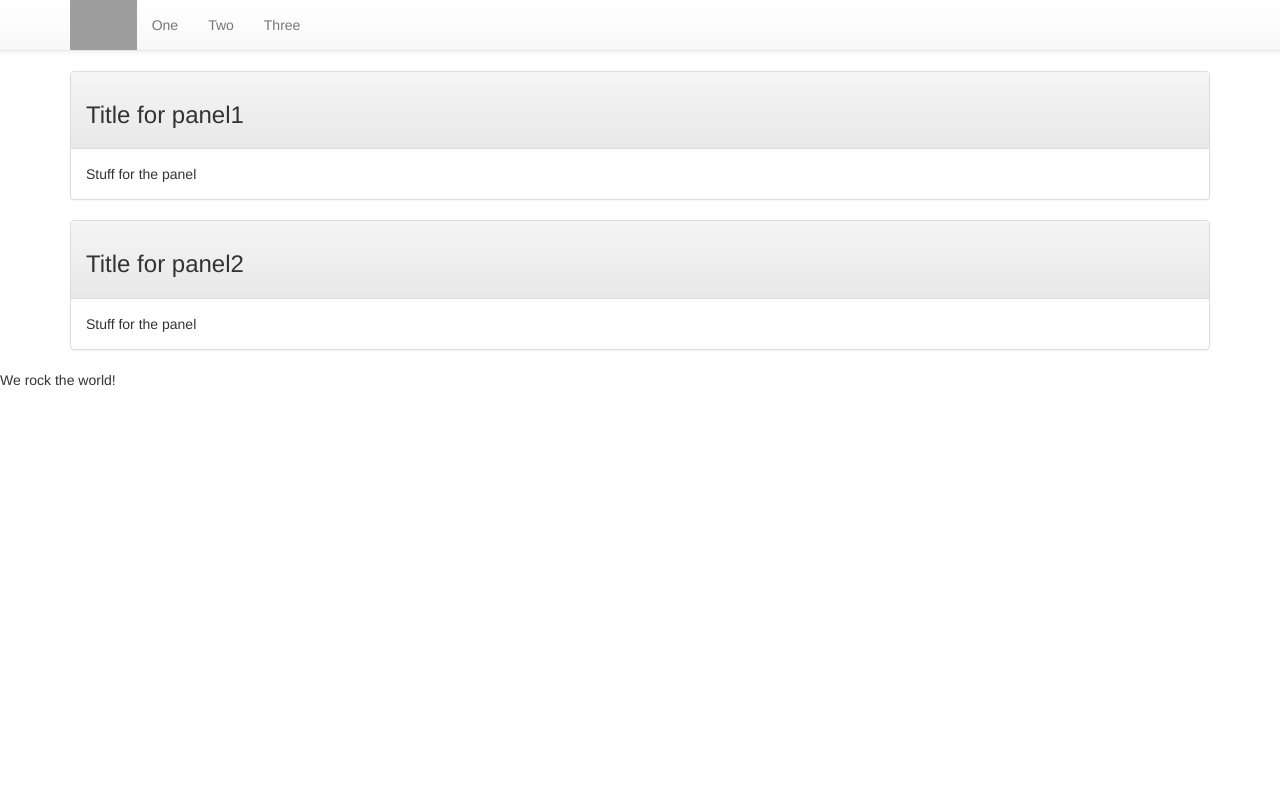
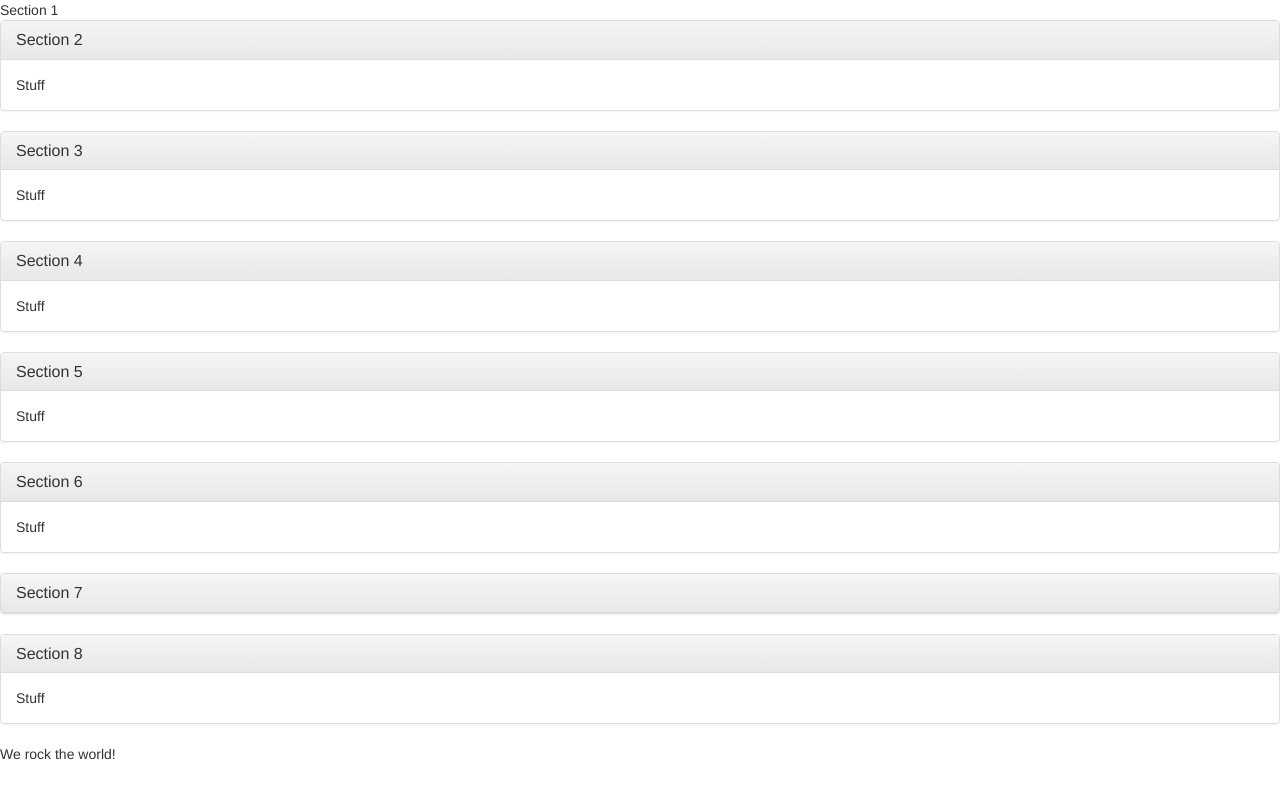
Before and after one commit to ravinderpal/MPChallenge, a Django app: page /milleniumpoint/ in a window 1280 px wide. Run offline with Django 3.2, Linux system fonts and the light colour scheme; some libraries are stand-ins or nearby versions; grey boxes are pictures that could not be loaded.

Commit message:
fullpage implemented

```diff
--- a/MPHackathon/templates/base.html
+++ b/MPHackathon/templates/base.html
@@ -1,4 +1,6 @@
+<!DOCTYPE HTML>
 <html>
+
 <head>
     <!-- Latest compiled and minified CSS -->
     <link rel="stylesheet" href="https://maxcdn.bootstrapcdn.com/bootstrap/3.3.7/css/bootstrap.min.css" integrity="sha384-BVYiiSIFeK1dGmJRAkycuHAHRg32OmUcww7on3RYdg4Va+PmSTsz/K68vbdEjh4u" crossorigin="anonymous">
@@ -13,45 +15,82 @@
 </head>
 
 <body>
-        <nav class="navbar navbar-default navbar-static-top">
-            <div class="container">
-                <div class="navbar-header">
-                    <img alt="Brand" src="http://www.birminghammuseums.org.uk/assets/sponsor-millenium-point-trust-14f978bf3c88078d118397e5d95c91bd.svg" class="svg" fill="blue" height="50px">
+    <div id="fullpage">
+        <div class="section">Section 1</div>
+        <div class="section">
+            <div class="panel panel-default">
+                <div class="panel-heading">
+                    <h3 class="panel-title">Section 2</h3>
                 </div>
-                <div class="navbar-collapse collapse">
-                    <ul class="nav navbar-nav">
-                        <li>
-                            <a href="#">One</a>
-                        </li>
-                        <li>
-                            <a href="#">Two</a>
-                        </li>
-                        <li>
-                            <a href="#">Three</a>
-                        </li>
-                    </ul>
+                <div class="panel-body">
+                    Stuff
                 </div>
             </div>
-        </nav> <!-- /.navbar -->
-        <div class="container">
+        </div>
+        <div class="section">
             <div class="panel panel-default">
                 <div class="panel-heading">
-                    <h3>Title for panel1</h3>
+                    <h3 class="panel-title">Section 3</h3>
                 </div>
                 <div class="panel-body">
-                    Stuff for the panel
+                    Stuff
                 </div>
-            </div> <!-- /.panel -->
+            </div>
+        </div>
+        <div class="section">
             <div class="panel panel-default">
                 <div class="panel-heading">
-                    <h3>Title for panel2</h3>
+                    <h3 class="panel-title">Section 4</h3>
                 </div>
                 <div class="panel-body">
-                    Stuff for the panel
+                    Stuff
                 </div>
-            </div> <!-- /.panel -->
-        </div> <!-- /.container -->
-    {{headline}}
-    </body>
+            </div>
+        </div>
+        <div class="section">
+            <div class="panel panel-default">
+                <div class="panel-heading">
+                    <h3 class="panel-title">Section 5</h3>
+                </div>
+                <div class="panel-body">
+                    Stuff
+                </div>
+            </div>
+        </div>
+        <div class="section">
+            <div class="panel panel-default">
+                <div class="panel-heading">
+                    <h3 class="panel-title">Section 6</h3>
+                </div>
+                <div class="panel-body">
+                    Stuff
+                </div>
+            </div>
+        </div>
+        <div class="section">
+            <div class="panel panel-default">
+                <div class="panel-heading">
+                    <h3 class="panel-title">Section 7</h3>
+                </div>
+            </div>
+        </div>
+        <div class="section">
+            <div class="panel panel-default">
+                <div class="panel-heading">
+                    <h3 class="panel-title">Section 8</h3>
+                </div>
+                <div class="panel-body">
+                    Stuff
+                </div>
+            </div>
+        </div>
+    </div>
+    <script>
+        $(document).ready(function () {
+            $('#fullpage').fullpage({
+                anchors:['firstPage', 'secondPage', 'thirdPage', 'fourthPage', 'fifthPage', 'sixthPage', 'seventhPage', 'eighthPage']
+            });
+        });
+    </script> {{headline}} </body>
 
 </html>
```
Lines whose indentation alone changed are shown as unchanged.
